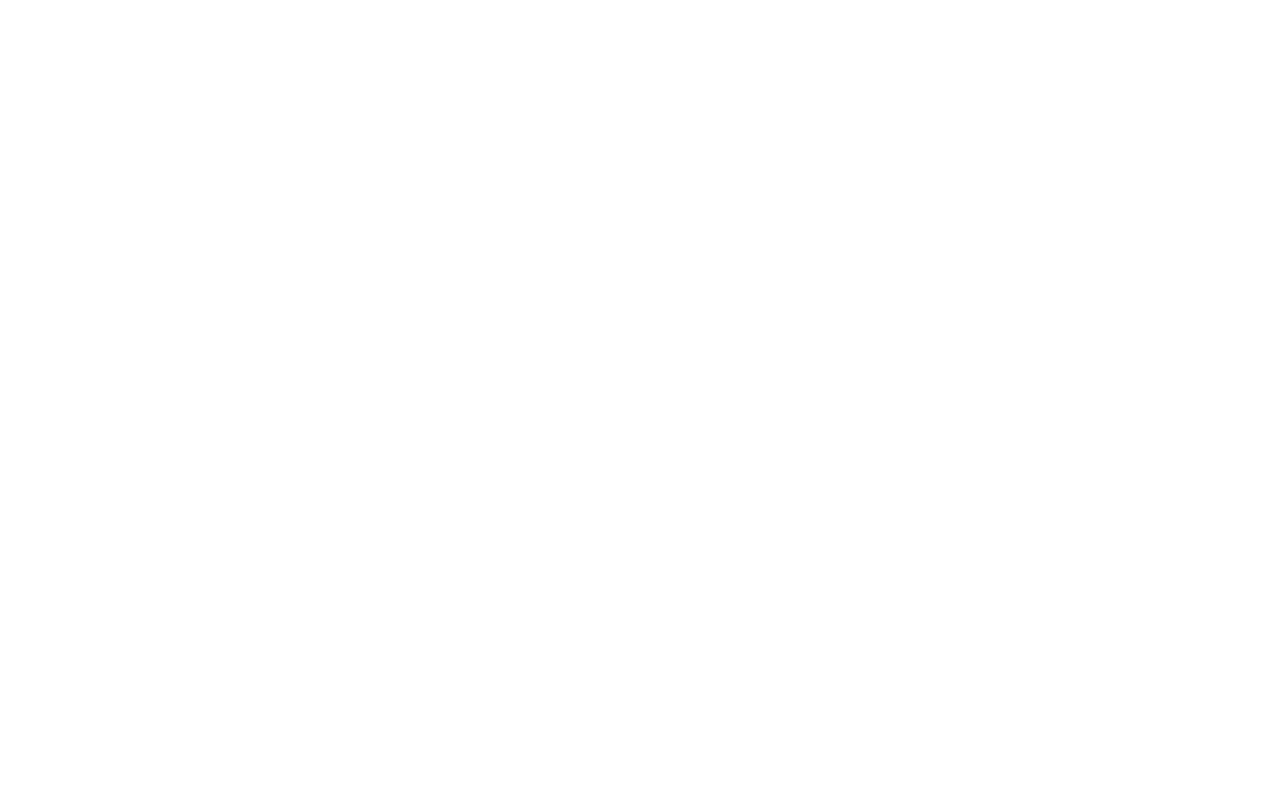
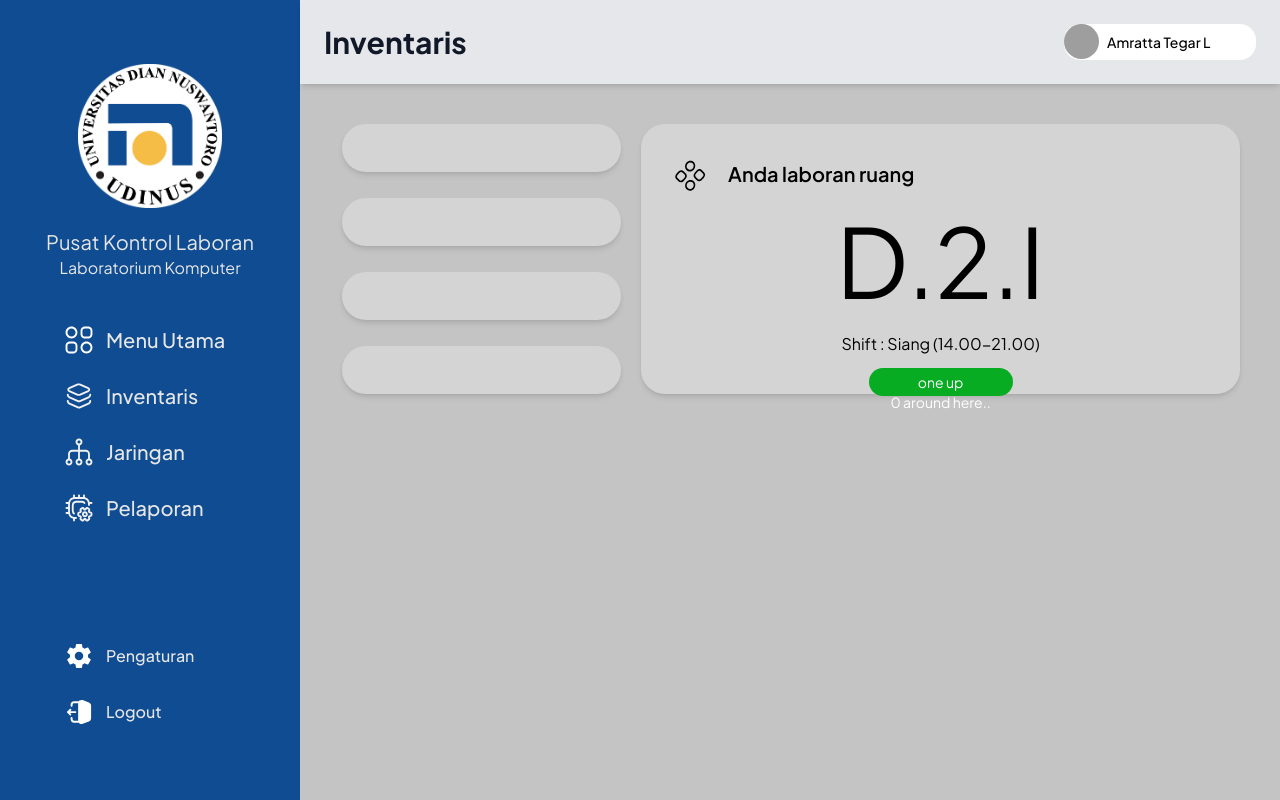
Before and after one commit to Mojsovski/Pusat-Kontrol-Laboran_v2, a React (Vite) app: page /inventaris in a window 1280 px wide. Before the commit this address had no page. Built offline with nearby package versions, Linux system fonts and the light colour scheme; grey boxes are pictures that could not be loaded.

Commit message:
Add: Inventaris - Dasboard ; Add: Zustand - for state management

```diff
--- a/package.json
+++ b/package.json
@@ -20,7 +20,8 @@
     "react-dom": "^18.2.0",
     "react-router-dom": "^6.22.0",
     "redux": "^5.0.1",
-    "sweetalert2": "^11.10.7"
+    "sweetalert2": "^11.6.13",
+    "zustand": "^4.5.2"
   },
   "devDependencies": {
     "@types/react": "^18.2.43",
--- a/src/App.jsx
+++ b/src/App.jsx
@@ -3,12 +3,14 @@
 
 import LoginPage from "./pages/login/LoginPage";
 import Home from "./pages/home/Home";
+import InvHome from "./pages/inventaris/InvHome";
 
 function App() {
   return (
     <Routes>
       <Route path="/" element={<LoginPage />} />
       <Route path="/home" element={<Home />} />
+      <Route path="/inventaris" element={<InvHome />} />
     </Routes>
   );
 }
--- a/src/components/Sidebar.jsx
+++ b/src/components/Sidebar.jsx
@@ -79,7 +79,7 @@
             </li>
             <li>
               <Link
-                to={"/inv"}
+                to={"/inventaris"}
                 className="flex items-center  mx-8 py-2 px-4  text-[#E6E6E6] hover:text-black rounded-2xl hover:bg-[#F5BD45] group "
               >
                 <img src={logoInventaris} className="w-[30px] h-8 " />
--- a/src/pages/home/Home.jsx
+++ b/src/pages/home/Home.jsx
@@ -3,27 +3,61 @@
 import Navbar from "../../components/Navbar";
 
 import iconPlotLaboran from "../../assets/icons/icon1.svg";
+import logoBandwidth from "../../assets/icons/jaringan.svg";
 
 function Home() {
   return (
     <div className="bg-stone-300">
       <Sidebar />
       <Navbar title="Menu Utama" />
-      <div className=" px-5 py-28 pl-14 sm:ml-[266px]  flex flex-col gap-5 relative bg-[#C4C4C4]">
-        <div className="px-5 py-3 flex  gap-5">
-          <div className="w-96 h-72 p-8 bg-neutral-300 rounded-3xl flex-col shadow ">
+      <div className=" px-5 py-28 pl-14 sm:ml-[266px]  flex flex-col gap-5  bg-[#C4C4C4]">
+        {/* card 1*/}
+        <div className="px-5 py-3 flex gap-5 ">
+          <div className="w-96 h-72 p-8 bg-neutral-300 rounded-3xl flex-col shadow relative">
             <div className=" h-10 flex flex-row gap-4">
               <img src={iconPlotLaboran} className="w-[35px] " />
               <div className="p-1 font-semibold text-xl ">
                 Anda laboran ruang
               </div>
             </div>
-            <div className="h-36 text-center text-8xl flex justify-center items-center ">
+            <div className="h-32 text-center text-8xl flex justify-center items-center ">
               D.2.I
             </div>
-            <div className=""></div>
+            <div className="h-10 text-center text-base flex justify-center items-center ">
+              Shift : Siang (14.00-21.00)
+            </div>
+            <div className="h-9 flex justify-center items-center">
+              <div className="w-36 h-7 py-1 rounded-2xl bg-[#07AC22]">
+                <div className=" text-center text-white text-sm flex items-center justify-center ">
+                  sudah presensi
+                </div>
+              </div>
+            </div>
           </div>
-          <div className="w-96 h-72 bg-neutral-300 rounded-3xl shadow "></div>
+          {/* card 2 */}
+          <div className="w-96 h-72 p-8 bg-neutral-300 rounded-3xl flex-col shadow relative">
+            <div className=" h-10 flex flex-row gap-4">
+              <img src={logoBandwidth} className="w-[35px] " />
+              <div className="p-1 font-semibold text-xl ">
+                Bandwidth saat ini
+              </div>
+            </div>
+            <div className="flex flex-row justify-center pt-5">
+              <div className="h-32 text-center text-9xl flex justify-center ">
+                15
+              </div>
+              <div className="mb-1 text-center text-base flex justify-center items-end  ">
+                Mbps
+              </div>
+            </div>
+            <div className="pt-6 flex justify-center items-center ">
+              <div className="w-36 h-7 py-1 rounded-2xl bg-[#07AC22]">
+                <div className=" text-center text-white text-sm flex items-center justify-center ">
+                  internet hidup
+                </div>
+              </div>
+            </div>
+          </div>
           <div className="w-96 h-72 bg-neutral-300 rounded-3xl shadow "></div>
         </div>
         <div className="px-5 py-3 flex flex-row gap-5">
--- a/src/pages/inventaris/InvHome.jsx
+++ b/src/pages/inventaris/InvHome.jsx
@@ -1,5 +1,64 @@
 import React from "react";
+import Sidebar from "../../components/Sidebar";
+import Navbar from "../../components/Navbar";
+import { create } from "zustand";
+
+import iconPlotLaboran from "../../assets/icons/icon1.svg";
+import logoBandwidth from "../../assets/icons/jaringan.svg";
+
+const useStore = create((set) => ({
+  bears: 0,
+  increasePopulation: () => set((state) => ({ bears: state.bears + 1 })),
+  removeAllBears: () => set({ bears: 0 }),
+  updateBears: (newBears) => set({ bears: newBears }),
+}));
 
 function InvHome() {
-  return <div></div>;
+  const bears = useStore((state) => state.bears);
+  const increasePopulation = useStore((state) => state.increasePopulation);
+
+  return (
+    <div className="h-screen bg-[#C4C4C4] relative ">
+      <Sidebar />
+      <Navbar title="Inventaris" />
+      <div className=" px-5 py-28 pl-14 sm:ml-[266px]  flex flex-col gap-5  bg-[#C4C4C4] relative">
+        <div className="px-5 py-3 flex gap-5 relative ">
+          {/* button */}
+          <div className="w-96 h-10 gap-3 bg space-y-5 relative">
+            <button className="w-full h-12 rounded-3xl bg-neutral-300 hover:bg-neutral-100 shadow-md"></button>
+            <button className="w-full h-12 rounded-3xl bg-neutral-300 hover:bg-neutral-100 shadow-md"></button>
+            <button className="w-full h-12 rounded-3xl bg-neutral-300 hover:bg-neutral-100 shadow-md"></button>
+            <button className="w-full h-12 rounded-3xl bg-neutral-300 hover:bg-neutral-100 shadow-md"></button>
+          </div>
+          {/* card 1*/}
+          <div className="w-[800px] h-[270px] p-8 bg-neutral-300 rounded-3xl flex-col shadow-md relative">
+            <div className=" h-10 flex flex-row gap-4">
+              <img src={iconPlotLaboran} className="w-[35px] " />
+              <div className="p-1 font-semibold text-xl ">
+                Anda laboran ruang
+              </div>
+            </div>
+            <div className="h-32 text-center text-8xl flex justify-center items-center ">
+              D.2.I
+            </div>
+            <div className="h-10 text-center text-base flex justify-center items-center ">
+              Shift : Siang (14.00-21.00)
+            </div>
+            <div className="h-9 flex justify-center items-center">
+              <div className="w-36 h-7 py-1 rounded-2xl bg-[#07AC22]">
+                <div className=" text-center text-white text-sm flex items-center justify-center ">
+                  <button onClick={increasePopulation}>one up</button>
+                </div>
+                <div className=" text-center text-white text-sm flex items-center justify-center ">
+                  {bears} around here..
+                </div>
+              </div>
+            </div>
+          </div>
+        </div>
+      </div>
+    </div>
+  );
 }
+
+export default InvHome;
```
Also changed, not shown: 1 other file (tests, documents, lock files or other folders).
